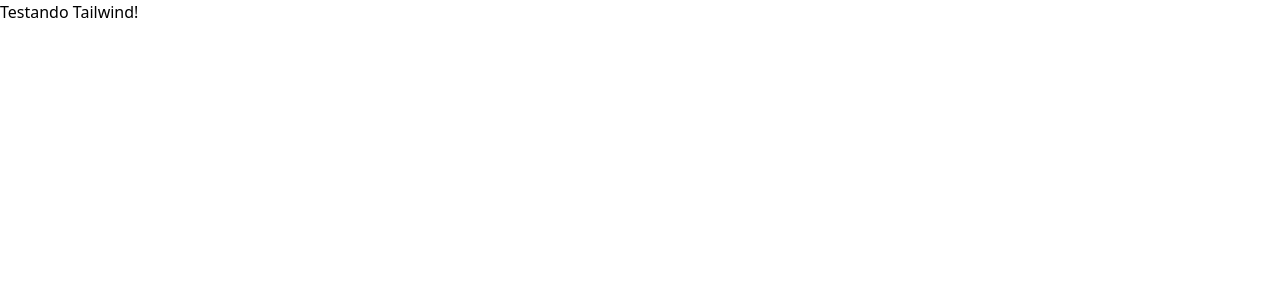
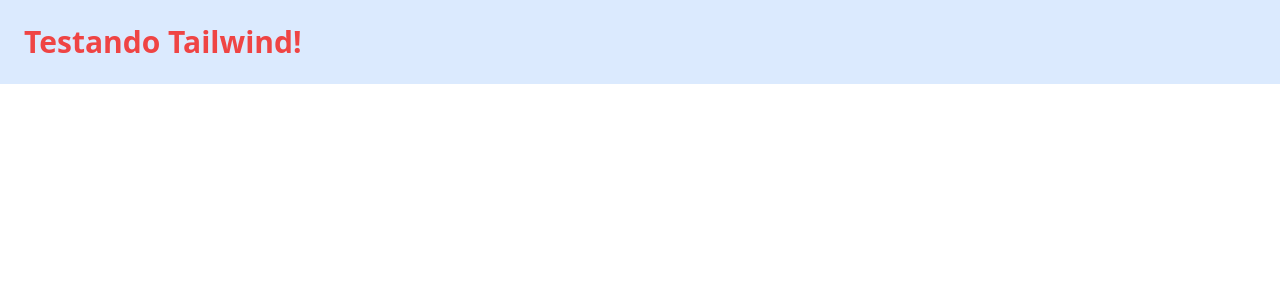
Before and after one commit to DavidPr0/store-challenge, a Next.js app: page / in a window 1280 px wide. Shown: the top 300 px of the page. Built offline with nearby package versions, Linux system fonts and the light colour scheme.

Commit message:
feat:(Estruturando diretórios do projeto)

```diff
--- a/src/app/layout.tsx
+++ b/src/app/layout.tsx
@@ -2,7 +2,7 @@
 import "./globals.css"; // <== Import do Tailwind
 
 export const metadata = {
-  title: "Loja Fake",
+  title: "Store Challenge",
   description: "Desafio CRUD com Fake Store API",
 };
 
@@ -12,7 +12,7 @@
   children: React.ReactNode;
 }) {
   return (
-    <html lang="en">
+    <html lang="pt-BR">
       <body>{children}</body>
     </html>
   );
--- a/tailwind.config.js
+++ b/tailwind.config.js
@@ -1,9 +1,8 @@
 /** @type {import('tailwindcss').Config} */
 module.exports = {
   content: [
-    "./app/**/*.{js,ts,jsx,tsx}",
-    "./pages/**/*.{js,ts,jsx,tsx}",
-    "./components/**/*.{js,ts,jsx,tsx}",
+    "./src/app/**/*.{js,ts,jsx,tsx}",
+    "./src/components/**/*.{js,ts,jsx,tsx}",
   ],
   theme: {
     extend: {},
```
Also changed, not shown: src/app/products/[id]/edit/page.tsx (added), src/app/products/[id]/page.tsx (added), src/app/products/create/page.tsx (added), src/app/products/page.tsx (added), src/components/ProductCard.tsx (added), src/services/ProductService.ts (added).
